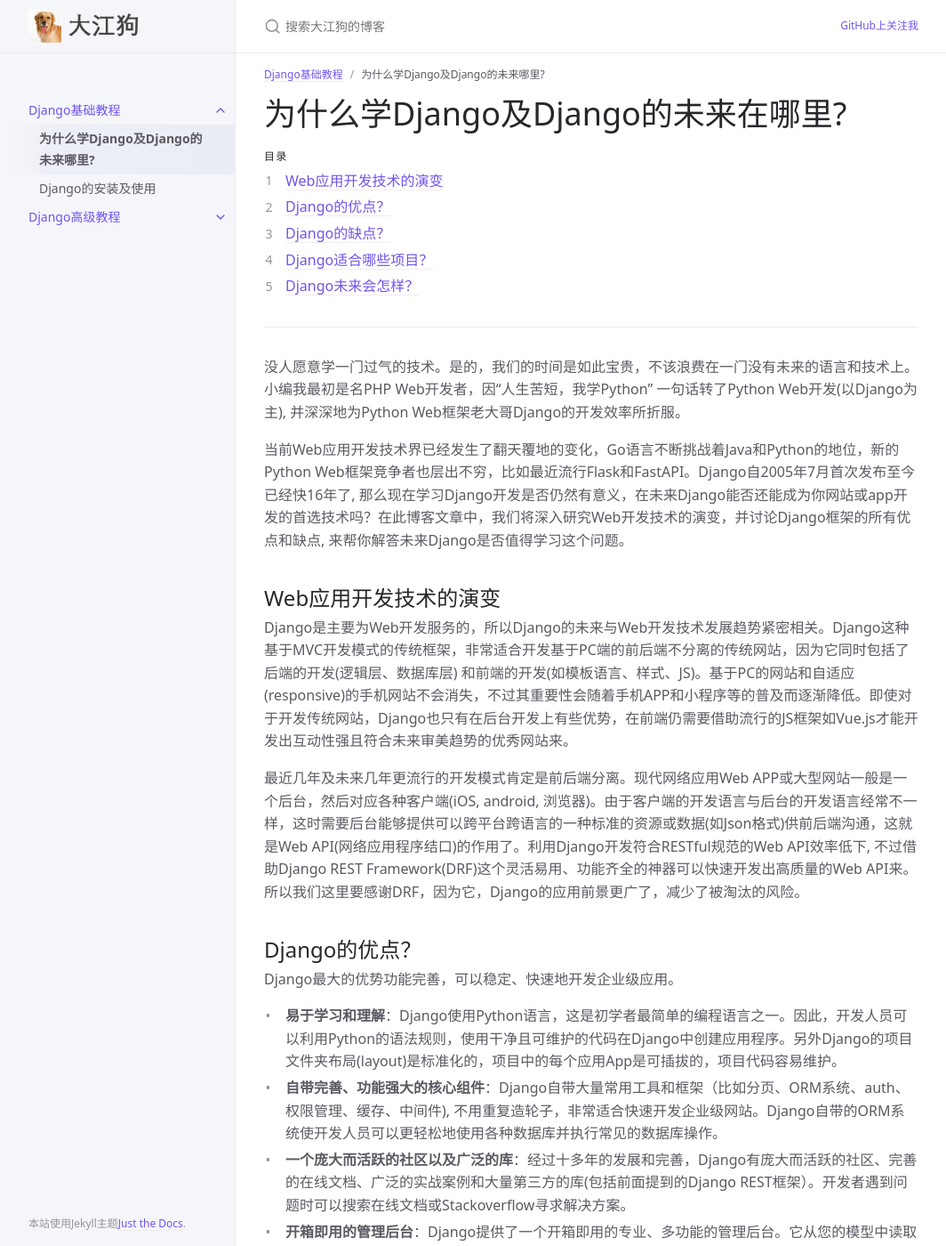
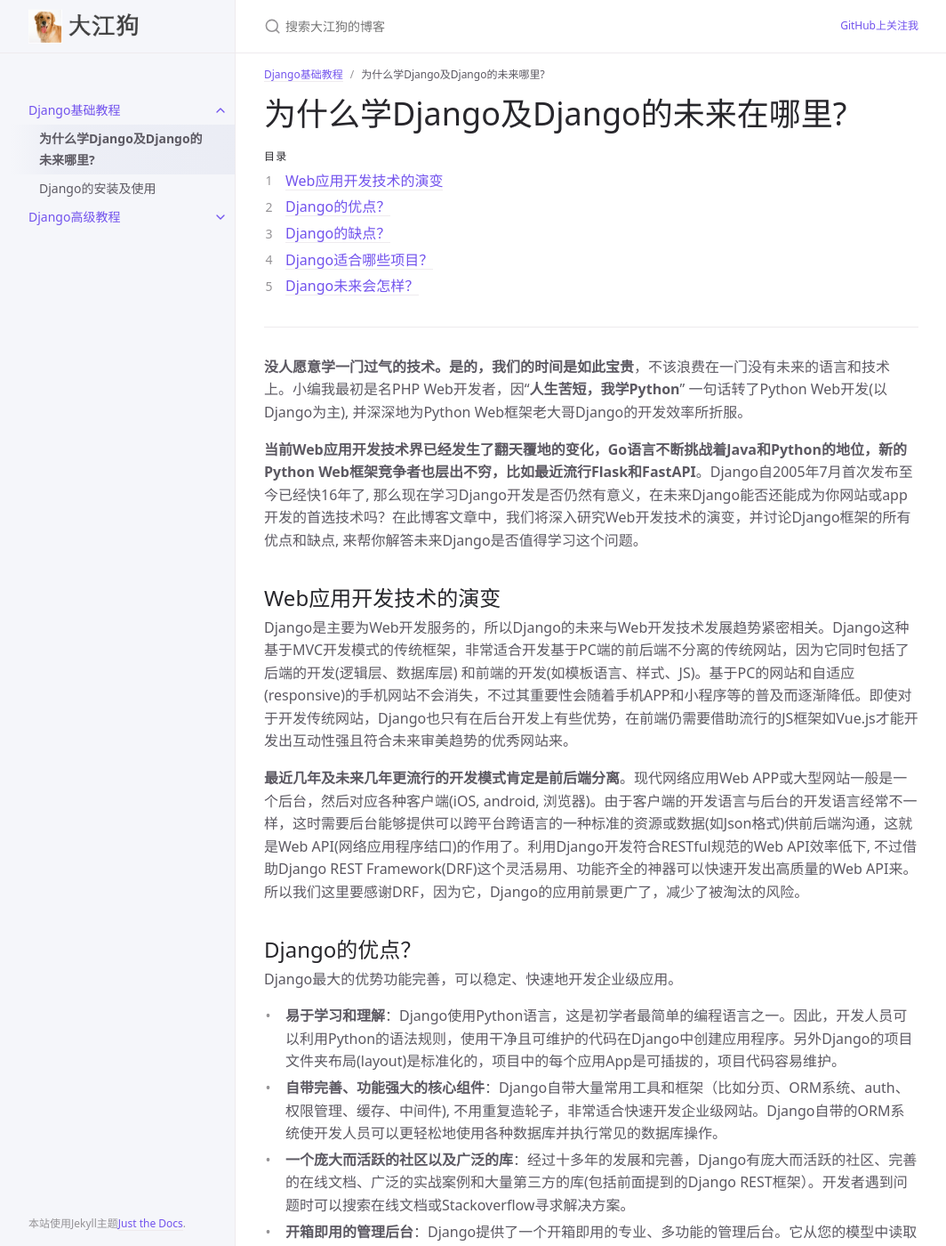
Before and after one commit to shiyunbo/shiyunbo.github.io, a Jekyll site: the page built from django/basics/1-introduction.md, in a window 1280 px wide and 1400 px high. Shown: the whole window at 89% size, without its empty margins (107-1171 px from the left). Built offline with Jekyll 4.4.1, drawn with Linux system fonts in a browser that asks for light colours; some of the changed text lies outside the part shown.

```diff
--- a/django/basics/1-introduction.md
+++ b/django/basics/1-introduction.md
@@ -15,17 +15,23 @@ nav_order: 1
 {:toc}
 
 ---
-没人愿意学一门过气的技术。是的，我们的时间是如此宝贵，不该浪费在一门没有未来的语言和技术上。小编我最初是名PHP Web开发者，因“人生苦短，我学Python” 一句话转了Python Web开发(以Django为主), 并深深地为Python Web框架老大哥Django的开发效率所折服。
+**没人愿意学一门过气的技术。是的，我们的时间是如此宝贵**，不该浪费在一门没有未来的语言和技术上。小编我最初是名PHP Web开发者，因“**人生苦短，我学Python**” 一句话转了Python Web开发(以Django为主), 并深深地为Python Web框架老大哥Django的开发效率所折服。
 
-当前Web应用开发技术界已经发生了翻天覆地的变化，Go语言不断挑战着Java和Python的地位，新的Python Web框架竞争者也层出不穷，比如最近流行Flask和FastAPI。Django自2005年7月首次发布至今已经快16年了, 那么现在学习Django开发是否仍然有意义，在未来Django能否还能成为你网站或app开发的首选技术吗？在此博客文章中，我们将深入研究Web开发技术的演变，并讨论Django框架的所有优点和缺点, 来帮你解答未来Django是否值得学习这个问题。
+**当前Web应用开发技术界已经发生了翻天覆地的变化，Go语言不断挑战着Java和Python的地位，新的Python Web框架竞争者也层出不穷，比如最近流行Flask和FastAPI**。Django自2005年7月首次发布至今已经快16年了, 那么现在学习Django开发是否仍然有意义，在未来Django能否还能成为你网站或app开发的首选技术吗？在此博客文章中，我们将深入研究Web开发技术的演变，并讨论Django框架的所有优点和缺点, 来帮你解答未来Django是否值得学习这个问题。
 
 ## Web应用开发技术的演变
+
+
+
 Django是主要为Web开发服务的，所以Django的未来与Web开发技术发展趋势紧密相关。Django这种基于MVC开发模式的传统框架，非常适合开发基于PC端的前后端不分离的传统网站，因为它同时包括了后端的开发(逻辑层、数据库层) 和前端的开发(如模板语言、样式、JS)。基于PC的网站和自适应(responsive)的手机网站不会消失，不过其重要性会随着手机APP和小程序等的普及而逐渐降低。即使对于开发传统网站，Django也只有在后台开发上有些优势，在前端仍需要借助流行的JS框架如Vue.js才能开发出互动性强且符合未来审美趋势的优秀网站来。
 
-最近几年及未来几年更流行的开发模式肯定是前后端分离。现代网络应用Web APP或大型网站一般是一个后台，然后对应各种客户端(iOS, android, 浏览器)。由于客户端的开发语言与后台的开发语言经常不一样，这时需要后台能够提供可以跨平台跨语言的一种标准的资源或数据(如Json格式)供前后端沟通，这就是Web API(网络应用程序结口)的作用了。利用Django开发符合RESTful规范的Web API效率低下, 不过借助Django REST Framework(DRF)这个灵活易用、功能齐全的神器可以快速开发出高质量的Web API来。所以我们这里要感谢DRF，因为它，Django的应用前景更广了，减少了被淘汰的风险。
+**最近几年及未来几年更流行的开发模式肯定是前后端分离**。现代网络应用Web APP或大型网站一般是一个后台，然后对应各种客户端(iOS, android, 浏览器)。由于客户端的开发语言与后台的开发语言经常不一样，这时需要后台能够提供可以跨平台跨语言的一种标准的资源或数据(如Json格式)供前后端沟通，这就是Web API(网络应用程序结口)的作用了。利用Django开发符合RESTful规范的Web API效率低下, 不过借助Django REST Framework(DRF)这个灵活易用、功能齐全的神器可以快速开发出高质量的Web API来。所以我们这里要感谢DRF，因为它，Django的应用前景更广了，减少了被淘汰的风险。
 
 ## Django的优点？
+
+
 Django最大的优势功能完善，可以稳定、快速地开发企业级应用。
+
 - **易于学习和理解**：Django使用Python语言，这是初学者最简单的编程语言之一。因此，开发人员可以利用Python的语法规则，使用干净且可维护的代码在Django中创建应用程序。另外Django的项目文件夹布局(layout)是标准化的，项目中的每个应用App是可插拔的，项目代码容易维护。
 - **自带完善、功能强大的核心组件**：Django自带大量常用工具和框架（比如分页、ORM系统、auth、权限管理、缓存、中间件), 不用重复造轮子，非常适合快速开发企业级网站。Django自带的ORM系统使开发人员可以更轻松地使用各种数据库并执行常见的数据库操作。
 - **一个庞大而活跃的社区以及广泛的库**：经过十多年的发展和完善，Django有庞大而活跃的社区、完善的在线文档、广泛的实战案例和大量第三方的库(包括前面提到的Django REST框架）。开发者遇到问题时可以搜索在线文档或Stackoverflow寻求解决方案。
@@ -33,6 +39,8 @@ Django最大的优势功能完善，可以稳定、快速地开发企业级应
 - **可靠且功能安全的功能**：Django的内置安全功能使开发人员能够保护其应用程序免受各种有针对性的安全攻击，包括跨站点脚本编写，SQL注入和跨站点伪造请求。同时，Web框架通过防止与Python编码相关的常见安全性错误来升级Web应用程序的安全性。
 
 ## Django的缺点？
+
+
 与任何技术一样，Django有很多优点，但也有一些缺点（通常取决于您的项目需求)。
 
 - **大包大揽**：Django提供的强大功能使工程师更容易以有效的方式开发大型复杂的Web应用程序，但对轻量级的Web应用程序并不友好。这是因为Django提供的很多功能和模块可能用不上，相反会导致不必要的加载时间。
@@ -40,6 +48,8 @@ Django最大的优势功能完善，可以稳定、快速地开发企业级应
 - **异步支持不足**：异步编程允许一个工作单元与主应用程序线程分开运行。使用它可以大大提高应用程序性能和响应能力。Django最新版本3.2已经增加了对异步视图的支持，但很多异步任务或websocket通信还是需要借助celery和django-channels等第三方库实现。
 
 ## Django适合哪些项目？
+
+
 Django提供了许多现成的解决方案和工具，因此最大限度地减少了外部依赖关系并大大加快了开发过程。基于这些原因，它最适合以下开发工作：
 
 - Web网站及移动应用程序的API后端
```
Also changed, not shown: other parts of django/basics/1-introduction.md (+4 -2 lines), django/basics/0-basic-tutorials.md (+3 -1 lines).
